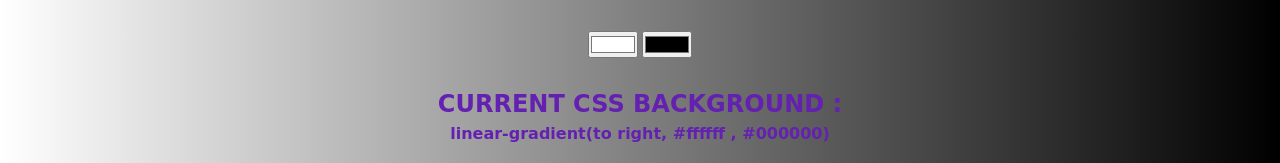
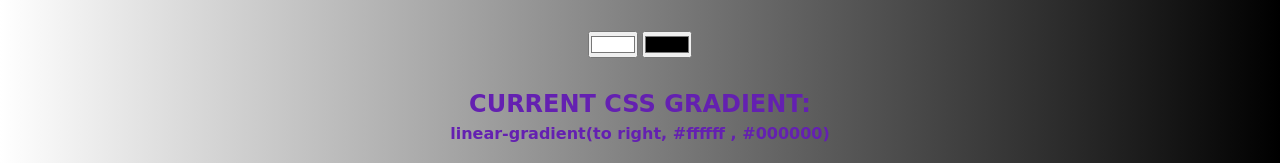
Before and after one commit to Abdullah-ohida/pickMe---grdientGenerator, a plain HTML site: page index.html in a window 1280 px wide. Shown: the part 216-379 px from the top of the page. Drawn offline with Linux system fonts and the light colour scheme.

Commit message:
change css name

```diff
--- a/index.html
+++ b/index.html
@@ -15,7 +15,7 @@
             <input type="color" id="color1" value="#ffffff">
             <input type="color" id="color2" value="#00000">
         </div>
-        <p class="bg-name">current css background : </p>
+        <p class="bg-name">Current css gradient: </p>
         <p class="color">linear-gradient(to right, red , yellow)</p>
         <button>Random color</button>
     </div>
```
